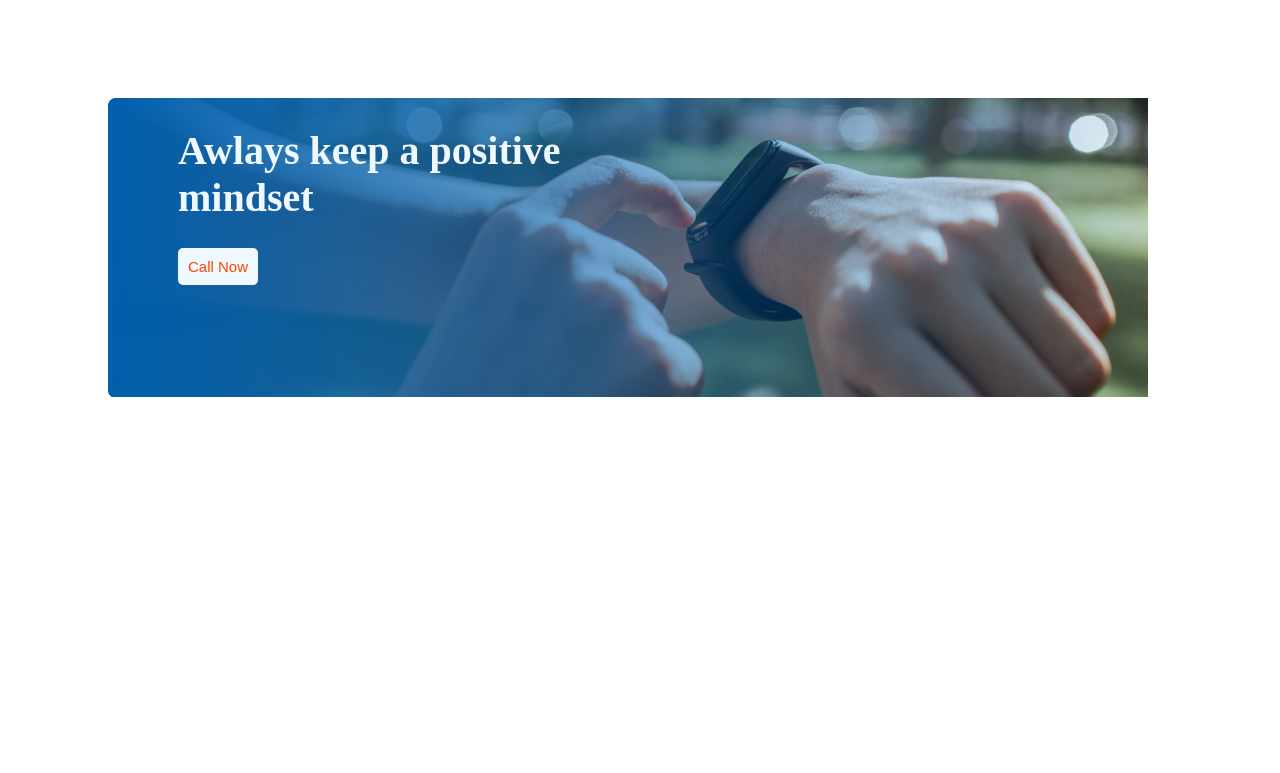
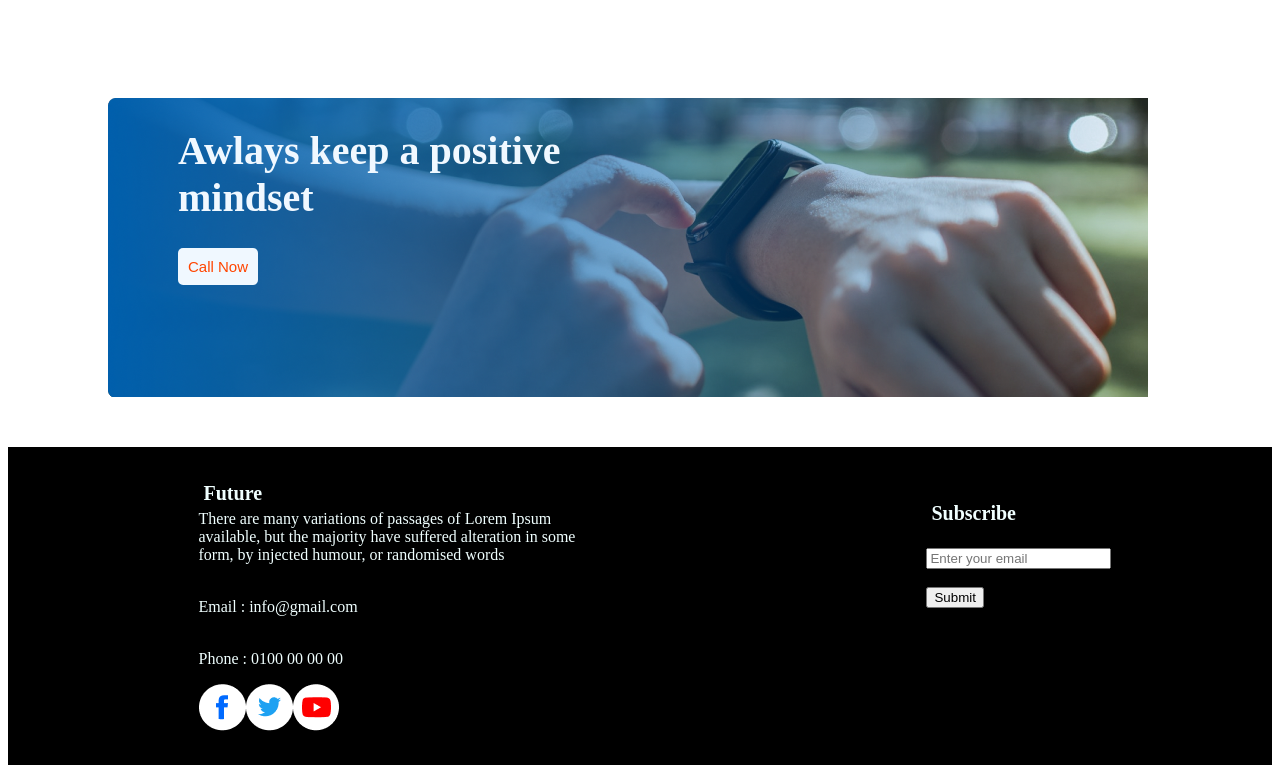
Before and after one commit to ElinaAhmed625/new-year-new-me-assignment, a plain HTML site: page index.html in a window 1280 px wide. Shown: the part 2010-2783 px from the top of the page. Before the commit the page ends 2415 px from the top, so only its background shows below. Drawn offline with Linux system fonts and the light colour scheme.

Commit message:
Footer Done

```diff
--- a/index.html
+++ b/index.html
@@ -89,5 +89,32 @@
       <button>Call Now</button>
     </div>
     <!-- gradiant ends -->
+    <!-- footer starts -->
+    <div class="footer-container">
+      <div class="footer-item1">
+        <h4>Future</h4>
+        <p>
+          There are many variations of passages of Lorem Ipsum<br />
+          available, but the majority have suffered alteration in some<br />
+          form, by injected humour, or randomised words
+        </p>
+        <br />
+        <p>Email : info@gmail.com</p>
+        <br />
+        <p>Phone : 0100 00 00 00</p>
+        <div class="icons-images">
+          <div class="icons"><img src="images/icons/fb.png" /></div>
+          <div class="icons"><img src="images/icons/twitter.png" /></div>
+          <div class="icons"><img src="images/icons/youtube.png" /></div>
+        </div>
+      </div>
+      <div class="footer-item2">
+        <h4 class="text">Subscribe</h4>
+        <br />
+        <input type="text" placeholder="Enter your email" /><br /><br />
+        <input type="submit" value="Submit" />
+      </div>
+    </div>
+    <!-- footer ends -->
   </body>
 </html>
--- a/style.css
+++ b/style.css
@@ -106,3 +106,24 @@ button {
   border-radius: 5px;
 }
 /* gradiant image ends */
+/* footer starts */
+.footer-container {
+  display: flex;
+  justify-content: space-around;
+  background-color: black;
+  margin-top: 50px;
+}
+.icons-images {
+  display: flex;
+}
+.footer-item1 {
+  color: azure;
+  padding: 30px;
+}
+.footer-item2 {
+  margin-top: 50px;
+}
+.text {
+  color: azure;
+}
+/* footer ends */
```
